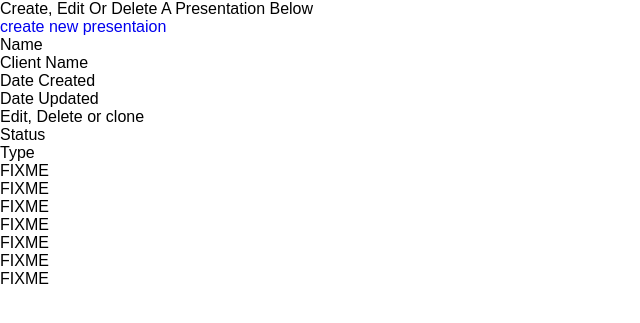
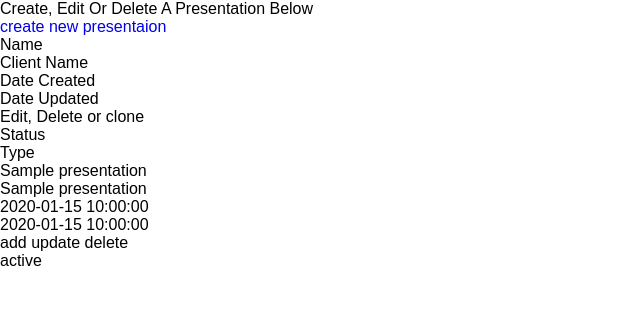
Before and after one commit to psanjeetprdxn/United-health-care, a PHP site: page / in a window 1280 px wide. Shown: the part 110-433 px from the top of the page, without its empty margins (0-640 px from the left). Run offline with PHP 8.4, Linux system fonts and the light colour scheme; tables that the repository leaves empty or names only in its code hold one stand-in row (values such as "Sample post").

Commit message:
php: presentation details display

```diff
--- a/classes/Presentation.php
+++ b/classes/Presentation.php
@@ -19,7 +19,7 @@ class Presentation extends Connection
     {
         $presentations = array();
         $presentationQuery = "SELECT * FROM presentation";
-        $presentation = $this->conn->prepare($presentationQuery);
+        $presentation = $this->conn->query($presentationQuery);
         $presentations = $presentation->fetchAll();
         return $presentations;
     }
--- a/index.php
+++ b/index.php
@@ -22,11 +22,24 @@
 		<!-- end of header -->
 		<!-- Start of main -->
 		<main>
+			<!-- php function (getPresentation) to get all the presentation details -->
+			<?php
+			function __autoload($classname)
+					{
+							include "classes/$classname.php";
+					}
+					$presentation = new Presentation;
+					$presentations = $presentation->getPresentation();
+			 ?>
+			 <!-- end of getPresentation() function -->
 			<!-- start of main section heading -->
 			<h3 class="capitalize">create, edit or delete a presentation below</h3>
 			<div class="new-presentation">
 				<a href="#FIXME" title="Create New Presentaion">create new presentaion</a>
 			</div>
+			<?php
+			if (!empty($presentations)) {
+			?>
 			<div class="presentaion-details">
 				<!-- PRESENTAION COLUMN NAME -->
 				<div class="table-row-header">
@@ -38,18 +51,32 @@
 					<div class="table-header">Status</div>
 					<div class="table-header">Type</div>
 				</div>
+				<!-- end of presentaion column name -->
 				<!-- PRESENTAION DATA -->
+				<?php
+				foreach ($presentations as $ppt) {
+				?>
 				<div class="table-row-data">
-						<div class="table-data">FIXME</div>
-						<div class="table-data">FIXME</div>
-						<div class="table-data">FIXME</div>
-						<div class="table-data">FIXME</div>
-						<div class="table-data">FIXME</div>
-						<div class="table-data">FIXME</div>
-						<div class="table-data">FIXME</div>
+					<div class="table-data"><?php echo $ppt['name'] ?></div>
+					<div class="table-data"><?php echo $ppt['client_name'] ?></div>
+					<div class="table-data"><?php echo $ppt['date_created'] ?></div>
+					<div class="table-data"><?php echo $ppt['date_edited'] ?></div>
+					<div class="table-data">add update delete</div>
+					<div class="table-data"><?php echo $ppt['status'] ?></div>
+					<div class="table-data"><?php echo $ppt['type'] ?></div>
 				</div>
-				<span class="presentaion-message"></span>
-			</div>
+				<?php
+				}
+				?>
+				<!-- end of presentation data -->
+			</div><!-- end of presentation details -->
+			<?php
+			} else {
+			?>
+			<span class="presentaion-message">No data to show</span>
+			<?php
+			}//end of else
+			?>
 			<!-- end of main section heading -->
 		</main>
 		<!-- End of main -->
```
Lines whose indentation alone changed are shown as unchanged.
